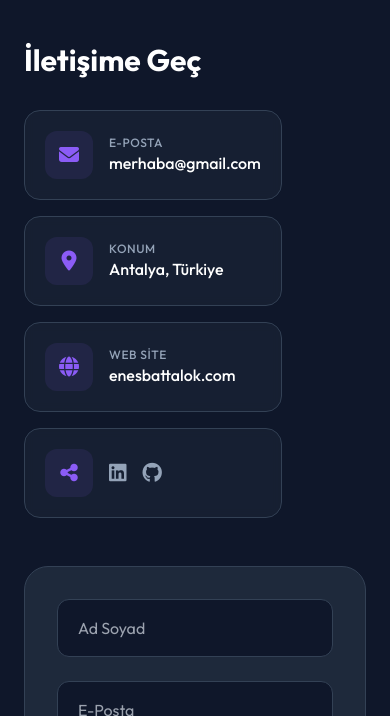
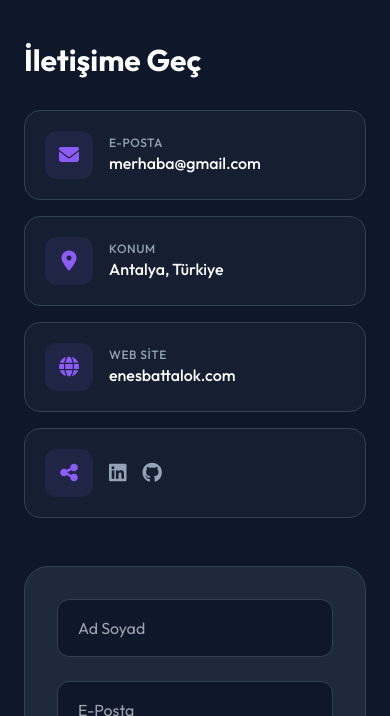
Before and after one commit to EnesBattalOk/PersonalWebsite, a Flask app: page / in a window 390 px wide. Shown: the part 5784-6500 px from the top of the page. Run offline with Flask 3, Linux system fonts and the light colour scheme; data comes from the database, SQL or seed files in the repository; some libraries are stand-ins or nearby versions.

Commit message:
Align contact section vertically and ensure full width on mobile
Adjusted the main container to use `items-stretch` for vertical alignment and applied `w-full` to contact info boxes for full mobile width.

Replit-Commit-Author: Agent
Replit-Commit-Session-Id: ea56bb9b-8bc7-4752-9bdd-424b057c0480
Replit-Commit-Checkpoint-Type: full_checkpoint
Replit-Commit-Event-Id: f7209d19-2ab0-4b1c-a657-cfde7ef3ac6f
Replit-Commit-Screenshot-Url: https://storage.googleapis.com/screenshot-production-us-central1/13ac26a5-8331-48d8-9cbe-ddfba13fce0e/ea56bb9b-8bc7-4752-9bdd-424b057c0480/IzxxggP
Replit-Helium-Checkpoint-Created: true

```diff
--- a/templates/index.html
+++ b/templates/index.html
@@ -140,63 +140,63 @@
 
 <section id="iletisim" class="py-20 relative overflow-hidden">
     <div class="container mx-auto px-6">
-        <div class="flex flex-col lg:flex-row items-start gap-12 max-w-6xl mx-auto">
+        <div class="flex flex-col lg:flex-row items-stretch gap-12 max-w-6xl mx-auto">
             <!-- Sol Sütun: İletişim Bilgileri -->
             <div class="lg:w-5/12 space-y-6">
                 <h2 class="text-3xl font-bold text-white mb-8">İletişime Geç</h2>
 
                 <div class="grid grid-cols-1 gap-4">
                     <!-- E-Posta -->
-                    <div class="bg-slate-800/50 p-5 rounded-2xl border border-slate-700 backdrop-blur-sm flex items-center gap-4 hover:border-violet-500 transition-all">
-                        <div class="w-12 h-12 bg-violet-500/10 rounded-xl flex items-center justify-center text-violet-500">
+                    <div class="bg-slate-800/50 p-5 rounded-2xl border border-slate-700 backdrop-blur-sm flex items-center gap-4 hover:border-violet-500 transition-all w-full">
+                        <div class="w-12 h-12 bg-violet-500/10 rounded-xl flex items-center justify-center text-violet-500 flex-shrink-0">
                             <i class="fa-solid fa-envelope text-xl"></i>
                         </div>
-                        <div>
+                        <div class="min-w-0">
                             <p class="text-xs text-slate-400 font-medium uppercase tracking-wider">E-Posta</p>
-                            <p class="text-white font-medium">{{ admin.iletisim_email if admin and admin.iletisim_email else 'tunahancengiz@email.com' }}</p>
+                            <p class="text-white font-medium truncate">{{ admin.iletisim_email if admin and admin.iletisim_email else 'tunahancengiz@email.com' }}</p>
                         </div>
                     </div>
 
                     <!-- Telefon -->
                     {% if admin and admin.show_phone %}
-                    <div class="bg-slate-800/50 p-5 rounded-2xl border border-slate-700 backdrop-blur-sm flex items-center gap-4 hover:border-violet-500 transition-all">
-                        <div class="w-12 h-12 bg-violet-500/10 rounded-xl flex items-center justify-center text-violet-500">
+                    <div class="bg-slate-800/50 p-5 rounded-2xl border border-slate-700 backdrop-blur-sm flex items-center gap-4 hover:border-violet-500 transition-all w-full">
+                        <div class="w-12 h-12 bg-violet-500/10 rounded-xl flex items-center justify-center text-violet-500 flex-shrink-0">
                             <i class="fa-solid fa-phone text-xl"></i>
                         </div>
-                        <div>
+                        <div class="min-w-0">
                             <p class="text-xs text-slate-400 font-medium uppercase tracking-wider">Telefon</p>
-                            <p class="text-white font-medium">{{ admin.iletisim_telefon if admin and admin.iletisim_telefon else '+90 5xx xxx xx xx' }}</p>
+                            <p class="text-white font-medium truncate">{{ admin.iletisim_telefon if admin and admin.iletisim_telefon else '+90 5xx xxx xx xx' }}</p>
                         </div>
                     </div>
                     {% endif %}
 
                     <!-- Konum -->
-                    <div class="bg-slate-800/50 p-5 rounded-2xl border border-slate-700 backdrop-blur-sm flex items-center gap-4 hover:border-violet-500 transition-all">
-                        <div class="w-12 h-12 bg-violet-500/10 rounded-xl flex items-center justify-center text-violet-500">
+                    <div class="bg-slate-800/50 p-5 rounded-2xl border border-slate-700 backdrop-blur-sm flex items-center gap-4 hover:border-violet-500 transition-all w-full">
+                        <div class="w-12 h-12 bg-violet-500/10 rounded-xl flex items-center justify-center text-violet-500 flex-shrink-0">
                             <i class="fa-solid fa-location-dot text-xl"></i>
                         </div>
-                        <div>
+                        <div class="min-w-0">
                             <p class="text-xs text-slate-400 font-medium uppercase tracking-wider">Konum</p>
-                            <p class="text-white font-medium">{{ admin.iletisim_konum if admin and admin.iletisim_konum else 'Antalya, Türkiye' }}</p>
+                            <p class="text-white font-medium truncate">{{ admin.iletisim_konum if admin and admin.iletisim_konum else 'Antalya, Türkiye' }}</p>
                         </div>
                     </div>
 
                     <!-- Web Site -->
-                    <div class="bg-slate-800/50 p-5 rounded-2xl border border-slate-700 backdrop-blur-sm flex items-center gap-4 hover:border-violet-500 transition-all">
-                        <div class="w-12 h-12 bg-violet-500/10 rounded-xl flex items-center justify-center text-violet-500">
+                    <div class="bg-slate-800/50 p-5 rounded-2xl border border-slate-700 backdrop-blur-sm flex items-center gap-4 hover:border-violet-500 transition-all w-full">
+                        <div class="w-12 h-12 bg-violet-500/10 rounded-xl flex items-center justify-center text-violet-500 flex-shrink-0">
                             <i class="fa-solid fa-globe text-xl"></i>
                         </div>
-                        <div>
+                        <div class="min-w-0">
                             <p class="text-xs text-slate-400 font-medium uppercase tracking-wider">Web Site</p>
-                            <a href="{{ admin.website_url if admin and admin.website_url else '#' }}" target="_blank" class="text-white font-medium hover:text-violet-400 transition-colors">
+                            <a href="{{ admin.website_url if admin and admin.website_url else '#' }}" target="_blank" class="text-white font-medium hover:text-violet-400 transition-colors truncate block">
                                 {{ admin.website_label if admin and admin.website_label else 'tunahancengiz.com' }}
                             </a>
                         </div>
                     </div>
 
                     <!-- Sosyal Medya -->
-                    <div class="bg-slate-800/50 p-5 rounded-2xl border border-slate-700 backdrop-blur-sm flex items-center gap-4 hover:border-violet-500 transition-all">
-                        <div class="w-12 h-12 bg-violet-500/10 rounded-xl flex items-center justify-center text-violet-500">
+                    <div class="bg-slate-800/50 p-5 rounded-2xl border border-slate-700 backdrop-blur-sm flex items-center gap-4 hover:border-violet-500 transition-all w-full">
+                        <div class="w-12 h-12 bg-violet-500/10 rounded-xl flex items-center justify-center text-violet-500 flex-shrink-0">
                             <i class="fa-solid fa-share-nodes text-xl"></i>
                         </div>
                         <div class="flex gap-4">
@@ -213,13 +213,13 @@
 
             <!-- Sağ Sütun: İletişim Formu -->
             <div class="lg:w-7/12 w-full lg:mt-24">
-                <form action="{{ url_for('contact') }}" method="POST" class="bg-slate-800 p-8 rounded-3xl border border-slate-700 w-full flex flex-col justify-center">
+                <form action="{{ url_for('contact') }}" method="POST" class="bg-slate-800 p-8 rounded-3xl border border-slate-700 w-full h-full flex flex-col">
                     <div class="grid grid-cols-1 md:grid-cols-2 gap-6 mb-6">
                         <input type="text" name="ad_soyad" required placeholder="Ad Soyad" class="w-full bg-slate-900 border border-slate-700 rounded-xl px-5 py-4 text-white focus:border-violet-500 outline-none">
                         <input type="email" name="email" required placeholder="E-Posta" class="w-full bg-slate-900 border border-slate-700 rounded-xl px-5 py-4 text-white focus:border-violet-500 outline-none">
                     </div>
-                    <textarea name="mesaj" required rows="6" placeholder="Mesajınız" class="w-full bg-slate-900 border border-slate-700 rounded-xl px-5 py-4 text-white focus:border-violet-500 outline-none resize-none mb-6"></textarea>
-                    <button type="submit" class="w-full bg-violet-600 hover:bg-violet-700 text-white font-bold py-4 rounded-xl transition-all">Gönder</button>
+                    <textarea name="mesaj" required placeholder="Mesajınız" class="w-full bg-slate-900 border border-slate-700 rounded-xl px-5 py-4 text-white focus:border-violet-500 outline-none resize-none mb-6 flex-grow-1"></textarea>
+                    <button type="submit" class="w-full bg-violet-600 hover:bg-violet-700 text-white font-bold py-4 rounded-xl transition-all mt-auto">Gönder</button>
                 </form>
             </div>
         </div>
```
